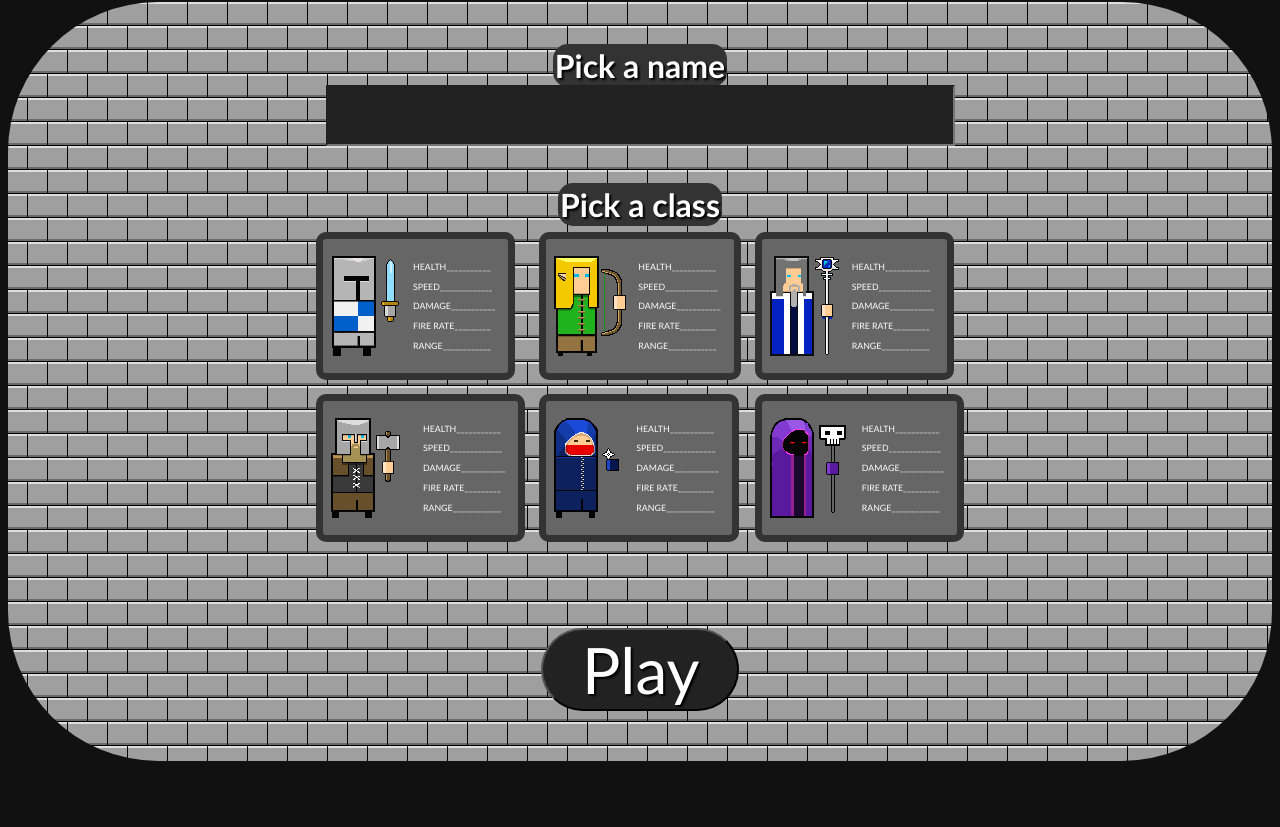
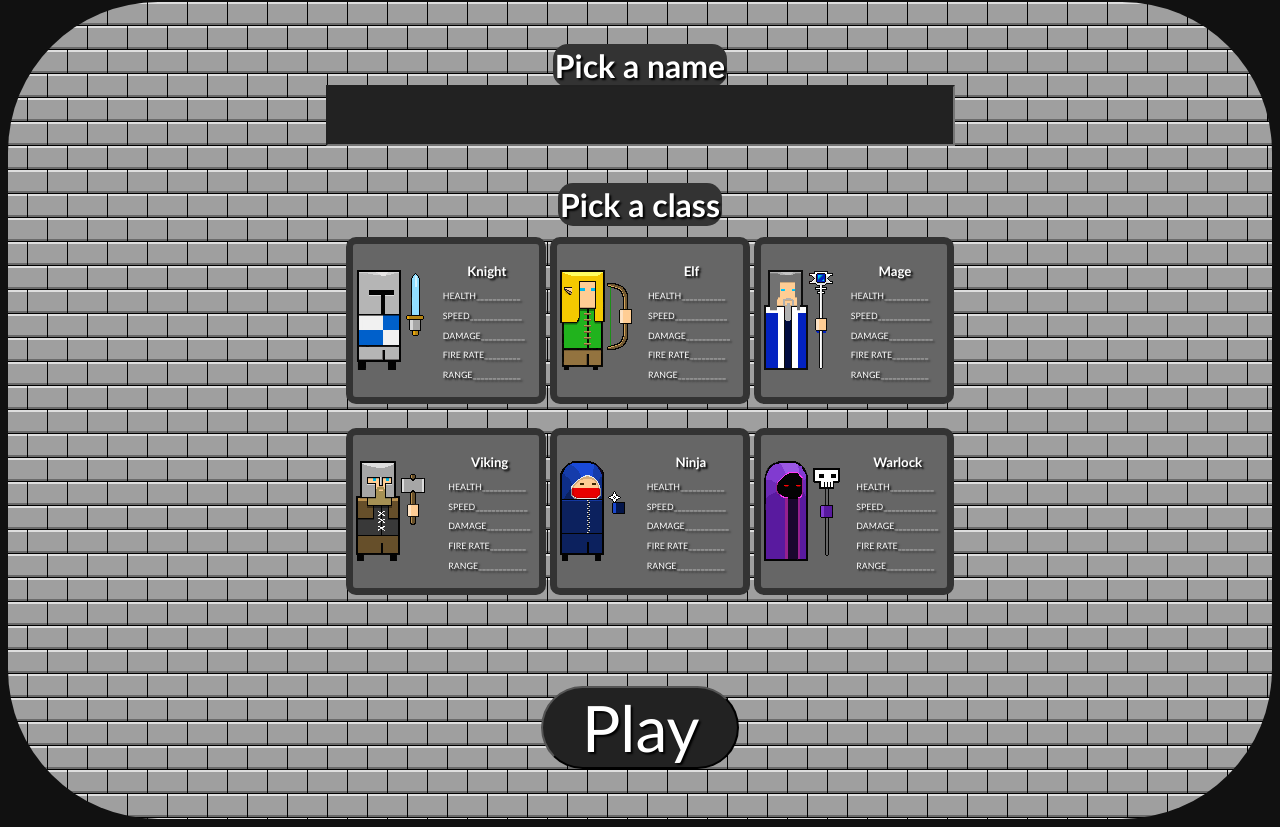
Before and after one commit to codise/external-JuNaPe-HurryUpAndSaveTheRealm, a website: page www/index.html in a window 1280 px wide. Shown: the part 1371-2198 px from the top of the page. Before the commit the page ends 2140 px from the top, so only its background shows below. Drawn offline with Linux system fonts and the light colour scheme.

Commit message:
names added

```diff
--- a/www/index.html
+++ b/www/index.html
@@ -26,16 +26,22 @@ body{
 }
 
 .playerclass{
-  margin: 5px;
+  margin: 5%;
+  width: 200px;
   border-style: solid;
   border-width: 7px;
   border-radius: 10px;
   border-color: #333;
   background-color: #666;
-  padding: 5px;
+  padding-left: 0px;
+  padding-right: 0px;
+  padding-top: 0px;
+  padding-bottom: 0px;
+
 }
 
 .classStats {
+  text-shadow: 2px 2px 2px #000;
   text-align: left;
   font-size: 55%;
   color: #fff;
@@ -159,12 +165,13 @@ function playGame()
         <tr>
           <td>
             <table class="playerclass">
-              <tr>
+              <tr >
                 <td>
                   <img align="left" id="0" src="assets/player_classes/knight_with_weapon.png">
                 </td>
                 <td>
                   <div align="right" class="classStats">
+                    <h2 align="center">Knight</h2>
                     <p>HEALTH<span>___________</span></p>
                     <p>SPEED<span>_____________</span></p>
                     <p>DAMAGE<span>___________</span></p>
@@ -183,6 +190,7 @@ function playGame()
                 </td>
                 <td>
                   <div align="right" class="classStats">
+                    <h2 align="center">Elf</h2>
                     <p>HEALTH<span>___________</span></p>
                     <p>SPEED<span>_____________</span></p>
                     <p>DAMAGE<span>___________</span></p>
@@ -201,6 +209,7 @@ function playGame()
                 </td>
                 <td>
                   <div align="right" class="classStats">
+                    <h2 align="center">Mage</h2>
                     <p>HEALTH<span>___________</span></p>
                     <p>SPEED<span>_____________</span></p>
                     <p>DAMAGE<span>___________</span></p>
@@ -221,6 +230,7 @@ function playGame()
                 </td>
                 <td>
                   <div align="right" class="classStats">
+                    <h2 align="center">Viking</h2>
                     <p>HEALTH<span>___________</span></p>
                     <p>SPEED<span>_____________</span></p>
                     <p>DAMAGE<span>___________</span></p>
@@ -239,6 +249,7 @@ function playGame()
                 </td>
                 <td>
                   <div align="right" class="classStats">
+                    <h2 align="center">Ninja</h2>
                     <p>HEALTH<span>___________</span></p>
                     <p>SPEED<span>_____________</span></p>
                     <p>DAMAGE<span>___________</span></p>
@@ -257,6 +268,7 @@ function playGame()
                 </td>
                 <td>
                   <div align="right" class="classStats">
+                    <h2 align="center">Warlock</h2>
                     <p>HEALTH<span>___________</span></p>
                     <p>SPEED<span>_____________</span></p>
                     <p>DAMAGE<span>___________</span></p>
```
